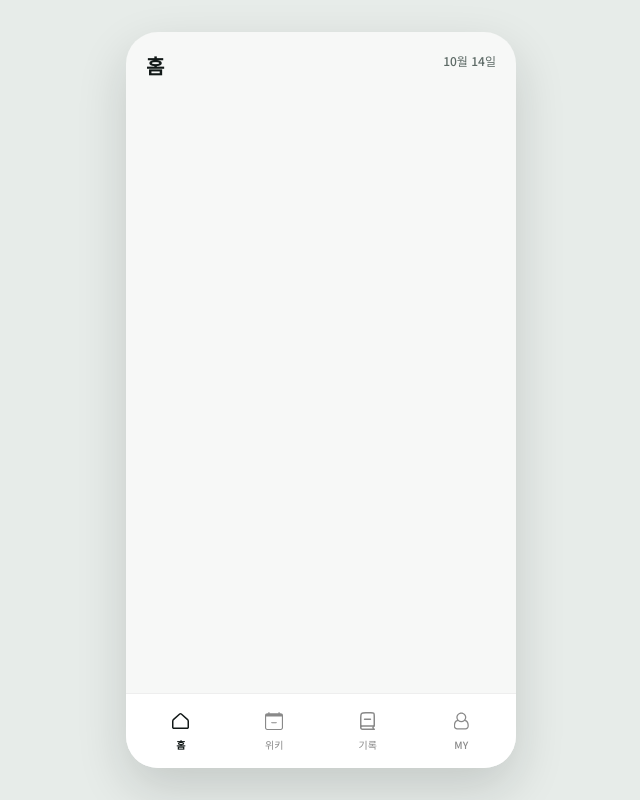
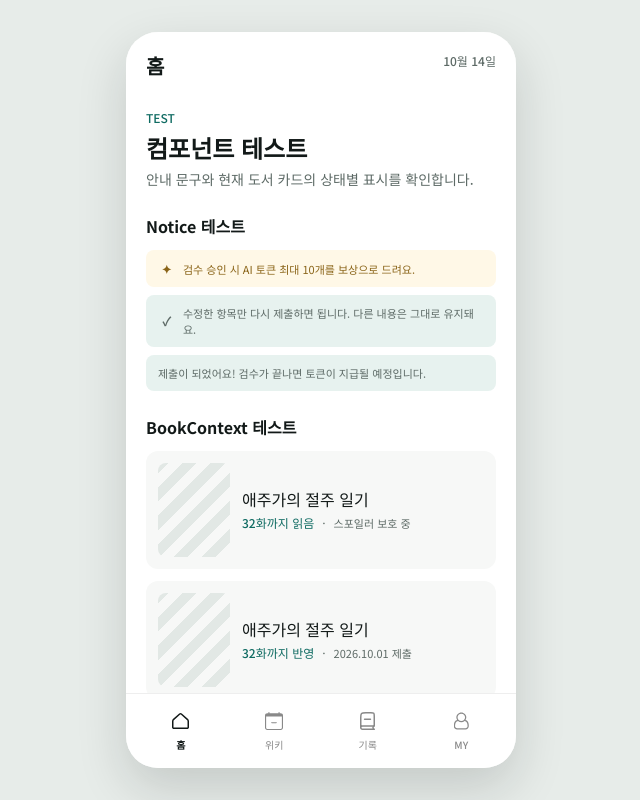
Before and after one commit to iyeonggyu0/capstone-2026-nospo, a React (Vite) app: page /home in a window 1280 px wide. Shown: the whole page, without its empty margins (319-959 px from the left). Built offline with nearby package versions, Linux system fonts and the light colour scheme.

Commit message:
feat(pages): 공지 배너 및 독서 상태 표지

```diff
--- /dev/null
+++ b/src/components/BookContext.jsx
@@ -0,0 +1,64 @@
+const captionSizeClasses = {
+  label: 'text-label',
+  caption: 'text-caption',
+}
+
+/**
+ * 백엔드 도서 표지와 읽기·검수 상태를 함께 보여주는 공통 도서 컨텍스트 카드다.
+ * 제목·초록 메타·작은 메타와 표지를 개별 props로 전달받아 데이터를 소유하지 않는다.
+ *
+ * @param {object} props 컴포넌트 props
+ * @param {string} props.title 도서 제목
+ * @param {string} props.accentText 초록색으로 강조할 읽기 또는 검수 상태 문구
+ * @param {string} props.captionText 강조 문구 뒤에 표시할 작은 보조 문구
+ * @param {string} [props.coverImageSrc] 백엔드가 제공하는 도서 표지 URL
+ * @param {string} [props.coverImageAlt=''] 표지 이미지의 대체 텍스트
+ * @param {'label' | 'caption'} [props.captionSize='caption'] 보조 문구의 글자 크기
+ * @param {string} [props.className=''] 카드 컨테이너에 추가할 Tailwind 클래스
+ * @returns {import('react').ReactElement} 도서 표지와 세 단계 텍스트 정보를 담은 카드
+ */
+export const BookContext = ({
+  title,
+  accentText,
+  captionText,
+  coverImageSrc,
+  coverImageAlt = '',
+  captionSize = 'caption',
+  className = '',
+}) => {
+  return (
+    <article className={`flex w-full items-center gap-3 rounded-xl bg-canvas p-3 ${className}`}>
+      <div
+        className="flex h-[94px] w-[72px] shrink-0 items-center justify-center overflow-hidden rounded-lg bg-border"
+        role={coverImageSrc ? undefined : 'img'}
+        aria-label={coverImageSrc ? undefined : '표지 이미지 준비 중'}
+        style={
+          coverImageSrc
+            ? undefined
+            : {
+                backgroundImage:
+                  'repeating-linear-gradient(-45deg, var(--color-canvas) 0 10px, var(--color-border) 10px 20px)',
+              }
+        }
+      >
+        {coverImageSrc ? (
+          <img className="size-full object-cover" src={coverImageSrc} alt={coverImageAlt} />
+        ) : null}
+      </div>
+      <div className="min-w-0 flex-1">
+        <h2 className="truncate text-title-sm font-medium text-text-primary">{title}</h2>
+        <div className="mt-0.5 flex min-w-0 items-center gap-2 text-label whitespace-nowrap">
+          <p className="shrink-0 font-medium text-teal-strong">{accentText}</p>
+          <span className="shrink-0 text-text-secondary" aria-hidden="true">
+            ·
+          </span>
+          <p
+            className={`truncate ${captionSizeClasses[captionSize] ?? captionSizeClasses.caption} text-text-secondary`}
+          >
+            {captionText}
+          </p>
+        </div>
+      </div>
+    </article>
+  )
+}
--- /dev/null
+++ b/src/components/Notice.jsx
@@ -0,0 +1,56 @@
+const themeClasses = {
+  amber: 'bg-amber-background text-amber-foreground',
+  teal: 'bg-teal-subtle text-text-secondary',
+}
+
+const iconLabels = {
+  sparkles: '보상 안내',
+  'shield-check': '보호 안내',
+}
+
+/** 아이콘 에셋을 전달받기 전에도 의미를 유지하는 안내 아이콘 자리다. */
+const NoticeIcon = ({ iconType }) => {
+  if (iconType === 'none') {
+    return null
+  }
+
+  return (
+    <span
+      className="flex size-[17px] shrink-0 items-center justify-center text-label font-bold"
+      aria-label={iconLabels[iconType]}
+      role="img"
+    >
+      {iconType === 'shield-check' ? '✓' : '✦'}
+    </span>
+  )
+}
+
+/**
+ * 안내의 표현·문구·아이콘을 직접 props로 받아 문맥에 맞게 조합하는 공통 컴포넌트다.
+ * `icon`을 전달하면 `iconType`의 기본 아이콘 대신 서비스 아이콘을 사용한다.
+ *
+ * @param {object} props 컴포넌트 props
+ * @param {string} [props.content=''] 안내 문구
+ * @param {'amber' | 'teal'} [props.theme='amber'] 안내 배경과 글자 색상 테마
+ * @param {'sparkles' | 'shield-check' | 'none'} [props.iconType='none'] 기본 아이콘 타입
+ * @param {import('react').ReactNode} [props.icon] 기본 아이콘을 대체할 React 노드
+ * @param {string} [props.className=''] 컨테이너에 추가할 Tailwind 클래스
+ * @returns {import('react').ReactElement} 안내 문구와 선택 아이콘을 담은 상태 영역
+ */
+export const Notice = ({
+  content = '',
+  theme = 'amber',
+  iconType = 'none',
+  icon,
+  className = '',
+}) => {
+  return (
+    <div
+      className={`flex w-full items-center gap-2 overflow-hidden rounded-lg px-3 py-2.5 text-caption ${themeClasses[theme] ?? themeClasses.amber} ${className}`}
+      role="status"
+    >
+      {icon ?? <NoticeIcon iconType={iconType} />}
+      <p className="min-w-0 flex-1">{content}</p>
+    </div>
+  )
+}
--- a/src/components/layout/MainLayout.jsx
+++ b/src/components/layout/MainLayout.jsx
@@ -51,7 +51,7 @@ export const MainLayout = () => {
 
   return (
     <div className="flex h-full min-h-0 flex-col overflow-hidden">
-      <main className="min-h-0 flex-1 overflow-y-auto">
+      <main className="min-h-0 flex-1 overflow-y-auto bg-surface">
         <Header {...getHeaderProps(pathname)} />
         <Outlet />
       </main>
--- a/src/pages/HomePage.jsx
+++ b/src/pages/HomePage.jsx
@@ -1,4 +1,58 @@
-/** 홈 화면의 자리다. */
-const HomePage = () => null
+import { BookContext } from '@/components/BookContext'
+import { Notice } from '@/components/Notice'
+
+/** 공통 컴포넌트를 홈 화면에서 한 번에 확인할 수 있는 테스트 영역이다. */
+const HomePage = () => (
+  <section className="space-y-6 px-5 pb-8">
+    <div>
+      <p className="text-label font-medium text-teal-strong">TEST</p>
+      <h2 className="mt-1 text-headline font-bold text-text-primary">컴포넌트 테스트</h2>
+      <p className="mt-1 text-body text-text-secondary">
+        안내 문구와 현재 도서 카드의 상태별 표시를 확인합니다.
+      </p>
+    </div>
+
+    <section className="space-y-3" aria-labelledby="notice-test-title">
+      <h3 id="notice-test-title" className="text-title-sm font-bold text-text-primary">
+        Notice 테스트
+      </h3>
+      <div className="space-y-2">
+        <Notice
+          theme="amber"
+          content="검수 승인 시 AI 토큰 최대 10개를 보상으로 드려요."
+          iconType="sparkles"
+        />
+        <Notice
+          theme="teal"
+          content="수정한 항목만 다시 제출하면 됩니다. 다른 내용은 그대로 유지돼요."
+          iconType="shield-check"
+        />
+        <Notice
+          theme="teal"
+          content="제출이 되었어요! 검수가 끝나면 토큰이 지급될 예정입니다."
+          iconType="none"
+        />
+      </div>
+    </section>
+
+    <section className="space-y-3" aria-labelledby="book-context-test-title">
+      <h3 id="book-context-test-title" className="text-title-sm font-bold text-text-primary">
+        BookContext 테스트
+      </h3>
+      <div className="space-y-3">
+        <BookContext
+          title="애주가의 절주 일기"
+          accentText="32화까지 읽음"
+          captionText="스포일러 보호 중"
+        />
+        <BookContext
+          title="애주가의 절주 일기"
+          accentText="32화까지 반영"
+          captionText="2026.10.01 제출"
+        />
+      </div>
+    </section>
+  </section>
+)
 
 export default HomePage
```
Also changed, not shown: src/components/README.md.
